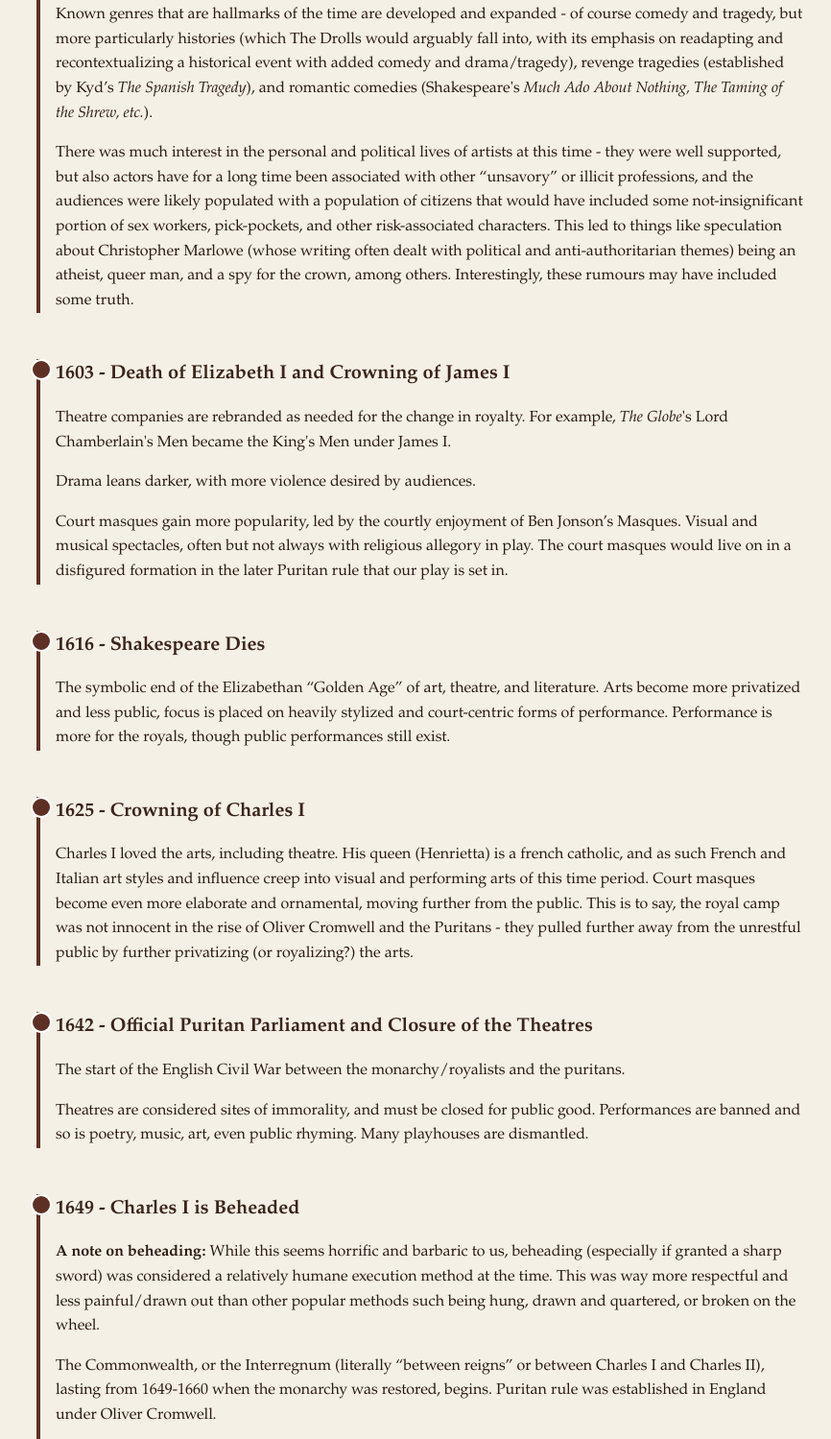
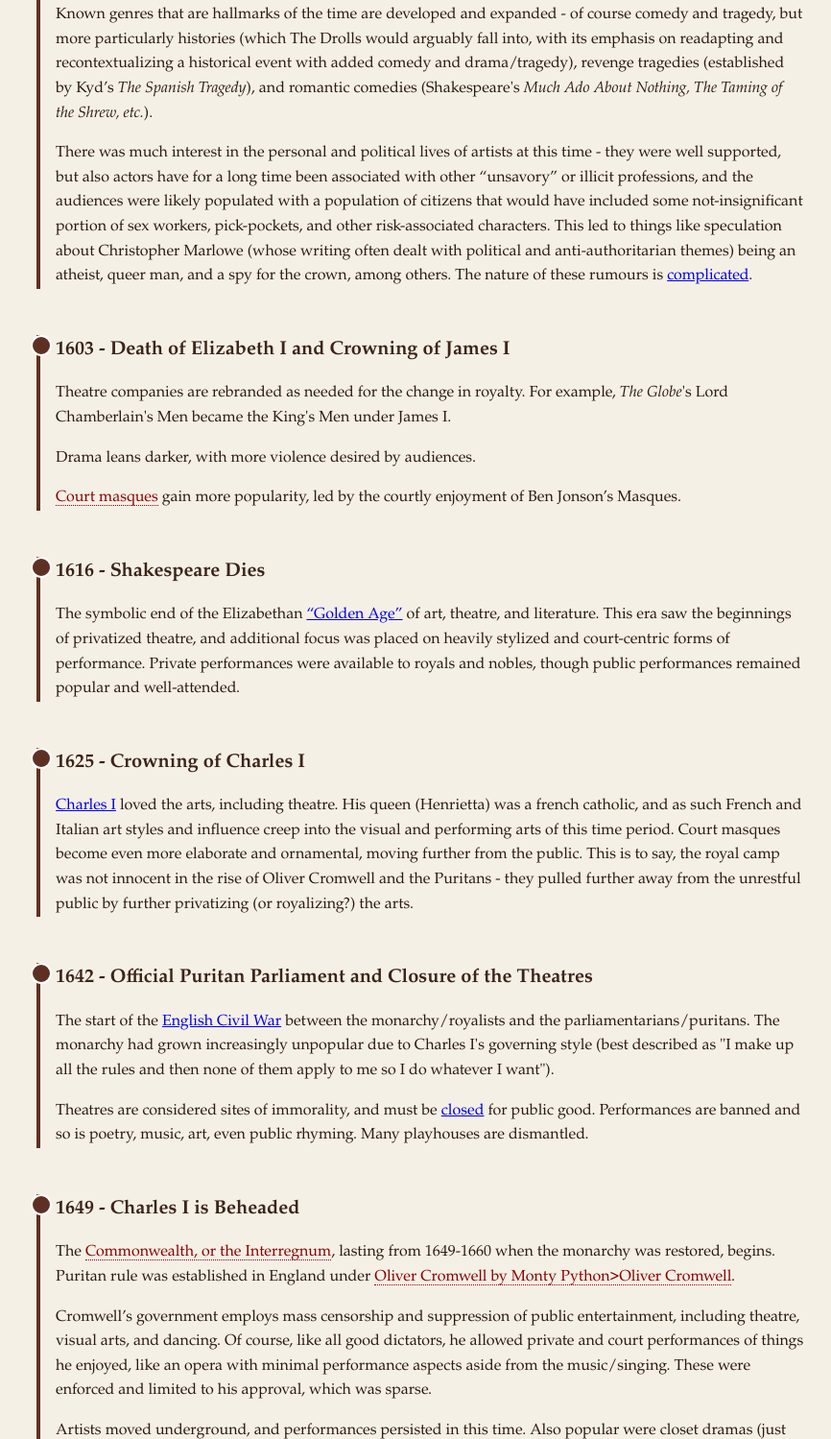
Before and after one commit to alyssalb/TheDrollsTimeline, a plain HTML site: page index.html in a window 1280 px wide. Shown: the part 1185-2684 px from the top of the page at 96% size, without its empty margins (202-1068 px from the left). Drawn offline with Linux system fonts and the light colour scheme.

Commit message:
Update index.html

```diff
--- a/index.html
+++ b/index.html
@@ -170,7 +170,7 @@
           </ul>
         </p>
       <p>Known genres that are hallmarks of the time are developed and expanded - of course comedy and tragedy, but more particularly histories (which The Drolls would arguably fall into, with its emphasis on readapting and recontextualizing a historical event with added comedy and drama/tragedy), revenge tragedies (established by Kyd’s <i>The Spanish Tragedy</i>), and romantic comedies (Shakespeare's <i>Much Ado About Nothing, The Taming of the Shrew, etc.</i>).</p>
-      <p>There was much interest in the personal and political lives of artists at this time - they were well supported, but also actors have for a long time been associated with other “unsavory” or illicit professions, and the audiences were likely populated with a population of citizens that would have included some not-insignificant portion of sex workers, pick-pockets, and other risk-associated characters. This led to things like speculation about Christopher Marlowe (whose writing often dealt with political and anti-authoritarian themes) being an atheist, queer man, and a spy for the crown, among others. Interestingly, these rumours may have included some truth.
+      <p>There was much interest in the personal and political lives of artists at this time - they were well supported, but also actors have for a long time been associated with other “unsavory” or illicit professions, and the audiences were likely populated with a population of citizens that would have included some not-insignificant portion of sex workers, pick-pockets, and other risk-associated characters. This led to things like speculation about Christopher Marlowe (whose writing often dealt with political and anti-authoritarian themes) being an atheist, queer man, and a spy for the crown, among others. The nature of these rumours is <a href="https://quod.lib.umich.edu/cgi/t/text/text-idx?cc=mqr;c=mqr;c=mqrarchive;idno=act2080.0042.306;g=mqrg;rgn=main;view=text;xc=1">complicated</a>.
         </p>
     </section>
 
@@ -178,36 +178,36 @@
       <h2>1603 - Death of Elizabeth I and Crowning of James I</h2>
       <p>Theatre companies are rebranded as needed for the change in royalty. For example, <i>The Globe</i>'s Lord Chamberlain's Men became the King's Men under James I.</p>
       <p>Drama leans darker, with more violence desired by audiences.</p>
-      <p>Court masques gain more popularity, led by the courtly enjoyment of Ben Jonson’s Masques. Visual and musical spectacles, often but not always with religious allegory in play. The court masques would live on in a disfigured formation in the later Puritan rule that our play is set in.</p>
+      <p><span class="tooltip" data-tooltip="Increasingly elaborate celebratory performances in the court, featuring performances of music, dance, acting, great costumes, and complex scenic designs. These entertainments had an emphasis on spectacle.">Court masques</span> gain more popularity, led by the courtly enjoyment of Ben Jonson’s Masques.</p>
     </section>
 
     <section class="entry" id="1616">
       <h2>1616 - Shakespeare Dies</h2>
-        <p>The symbolic end of the Elizabethan “Golden Age” of art, theatre, and literature. Arts become more privatized and less public, focus is placed on heavily stylized and court-centric forms of performance. Performance is more for the royals, though public performances still exist. </p>
+        <p>The symbolic end of the Elizabethan <a href="https://www.bbc.co.uk/bitesize/guides/z28vdmn/revision/1">“Golden Age”</a> of art, theatre, and literature. This era saw the beginnings of privatized theatre, and additional focus was placed on heavily stylized and court-centric forms of performance. Private performances were available to royals and nobles, though public performances remained popular and well-attended. </p>
     </section>
 
     <section class="entry" id="1625">
         <h2>1625 - Crowning of Charles I</h2>
-          <p>Charles I loved the arts, including theatre. His queen (Henrietta) is a french catholic, and as such French and Italian art styles and influence creep into visual and performing arts of this time period. Court masques become even more elaborate and ornamental, moving further from the public. This is to say, the royal camp was not innocent in the rise of Oliver Cromwell and the Puritans - they pulled further away from the unrestful public by further privatizing (or royalizing?) the arts. </p>
+          <p><a href="https://youtu.be/899il5aiTBg?si=fUZXgPHzFuLyO07Y">Charles I</a> loved the arts, including theatre. His queen (Henrietta) was a french catholic, and as such French and Italian art styles and influence creep into the visual and performing arts of this time period. Court masques become even more elaborate and ornamental, moving further from the public. This is to say, the royal camp was not innocent in the rise of Oliver Cromwell and the Puritans - they pulled further away from the unrestful public by further privatizing (or royalizing?) the arts. </p>
     </section>
 
     <section class="entry" id="1642">
       <h2>1642 - Official Puritan Parliament and Closure of the Theatres</h2>
-        <p>The start of the English Civil War between the monarchy/royalists and the puritans.
+        <p>The start of the <a href="https://www.britannica.com/event/English-Civil-Wars">English Civil War</a> between the monarchy/royalists and the parliamentarians/puritans. The monarchy had grown increasingly unpopular due to Charles I's governing style (best described as "I make up all the rules and then none of them apply to me so I do whatever I want").
           </p>
-        <p>Theatres are considered sites of immorality, and must be closed for public good. Performances are banned and so is poetry, music, art, even public rhyming. Many playhouses are dismantled.
+        <p>Theatres are considered sites of immorality, and must be <a href="https://www.folger.edu/blogs/collation/minding-the-gaps/">closed</a> for public good. Performances are banned and so is poetry, music, art, even public rhyming. Many playhouses are dismantled.
           </p>
     </section>
 
     <section class="entry" id="1649">
       <h2>1649 - Charles I is Beheaded</h2>
-        <p><b>A note on beheading:</b> While this seems horrific and barbaric to us, beheading (especially if granted a sharp sword) was considered a relatively humane execution method at the time. This was way more respectful and less painful/drawn out than other popular methods such being hung, drawn and quartered, or broken on the wheel.
-          </p>
-        <p>The Commonwealth, or the Interregnum (literally “between reigns” or between Charles I and Charles II), lasting from 1649-1660 when the monarchy was restored, begins. Puritan rule was established in England under Oliver Cromwell.
+        <p>The <span class="tooltip" data-tooltip="The Commonwealth is the time of Oliver Cromwell's rule of Britain without the monarchy. The Interregnum is also used to refer to this period, and means 'between reigns' or between Charles I and Charles II">Commonwealth, or the Interregnum</span>, lasting from 1649-1660 when the monarchy was restored, begins. Puritan rule was established in England under <span class="tooltip" data-tooltip="<a href="https://www.youtube.com/watch?v=DJ1yPz14LrU">Oliver Cromwell by Monty Python</a>>Oliver Cromwell</span>.
           </p>
         <p>Cromwell’s government employs mass censorship and suppression of public entertainment, including theatre, visual arts, and dancing. Of course, like all good dictators, he allowed private and court performances of things he enjoyed, like an opera with minimal performance aspects aside from the music/singing. These were enforced and limited to his approval, which was sparse.
           </p>
         <p>Artists moved underground, and performances persisted in this time. Also popular were closet dramas (just for reading, not performing), and theatre lived on in the power of print during this time (in secret, distributed with care).
+          </p>
+        <p><b>A note on beheading:</b> While this seems horrific and barbaric to us, beheading (especially if granted a sharp sword) was considered a relatively humane execution method at the time. This was way more respectful and less painful/drawn out than other popular methods such being hung, drawn and quartered, or broken on the wheel.
           </p>
     </section>
 
```
